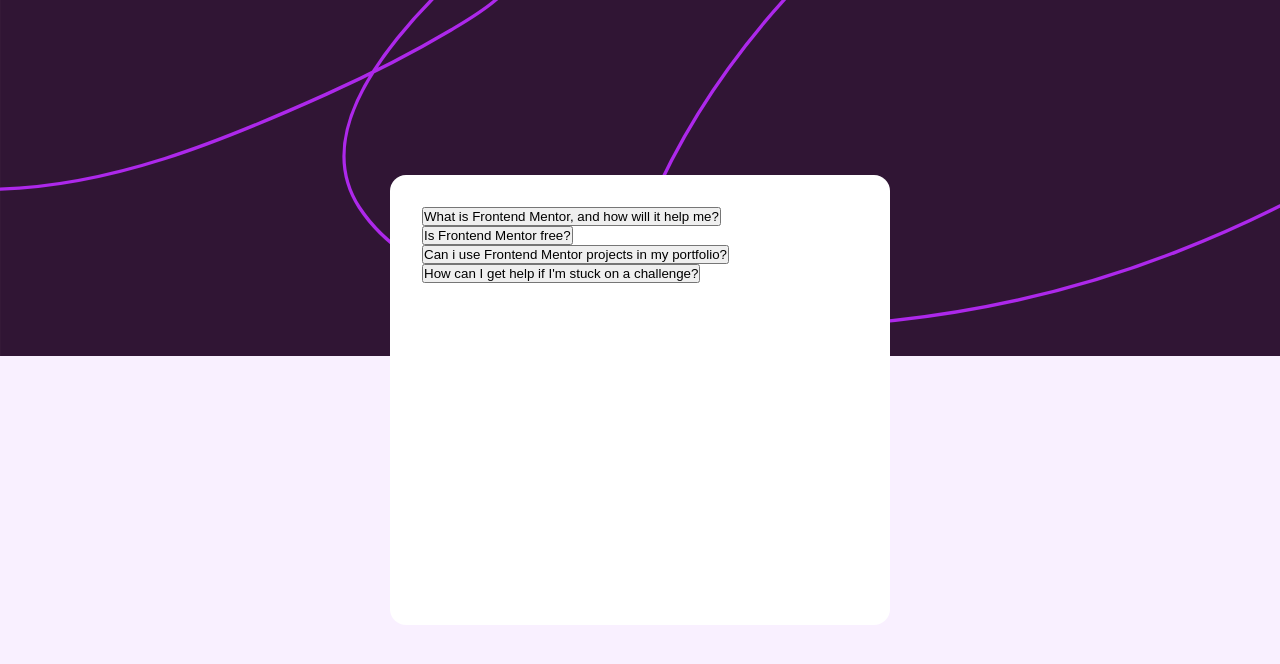
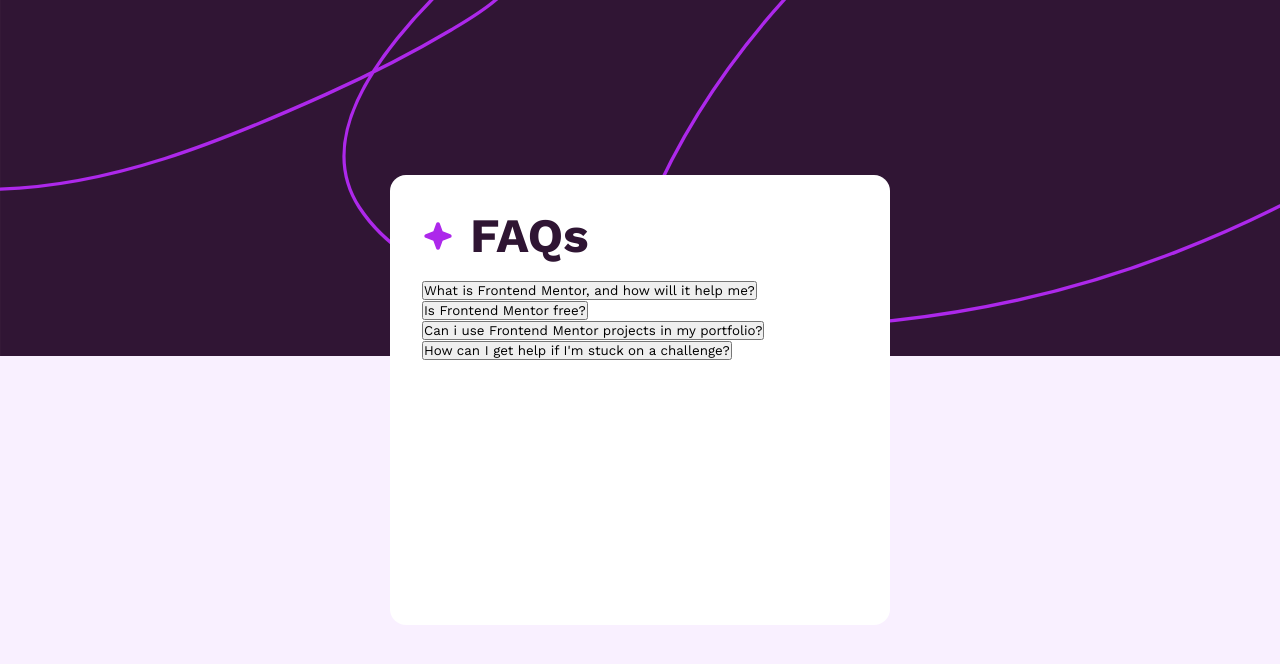
Before and after one commit to lucarl07/faq-accordion, a React (Vite) app: page / in a window 1280 px wide. Shown: the top 664 px of the page. Built offline with nearby package versions, Linux system fonts and the light colour scheme.

Commit message:
Add a "page title" component

```diff
--- a/src/components/App/App.css
+++ b/src/components/App/App.css
@@ -3,9 +3,9 @@
     flex-direction: column;
     align-items: center;
     justify-content: center;
+    height: 100vh;
     background-image: url('../../assets/images/background-pattern-desktop.svg');
     background-repeat: no-repeat;
     background-size: 200vh;
     background-color: var(--Light-pink);
-    height: 100vh;
 }
--- a/src/components/App/App.jsx
+++ b/src/components/App/App.jsx
@@ -1,6 +1,11 @@
+// Components and stylesheets:
 import ModalContainer from '../ModalContainer/ModalContainer';
 import Container from '../Container/Container';
+import PageTitle from '../PageTitle/PageTitle';
 import './App.css'
+
+// Images:
+import iconStar from '../../assets/images/icon-star.svg'
 
 const App = () => {
     const answers = [
@@ -12,10 +17,13 @@
 
     return (
         <Container>
-            <ModalContainer question={`What is Frontend Mentor, and how will it help me?`} answer={answers[0]}/>
-            <ModalContainer question={`Is Frontend Mentor free?`} answer={answers[1]}/>
-            <ModalContainer question={`Can i use Frontend Mentor projects in my portfolio?`} answer={answers[2]}/>
-            <ModalContainer question={`How can I get help if I'm stuck on a challenge? `} answer={answers[3]}/>
+            <PageTitle title={'FAQs'} src={iconStar} alt={'Sparkling star'} />
+            <div className='question-list'>
+                <ModalContainer question={`What is Frontend Mentor, and how will it help me?`} answer={answers[0]}/>
+                <ModalContainer question={`Is Frontend Mentor free?`} answer={answers[1]}/>
+                <ModalContainer question={`Can i use Frontend Mentor projects in my portfolio?`} answer={answers[2]}/>
+                <ModalContainer question={`How can I get help if I'm stuck on a challenge? `} answer={answers[3]}/>
+            </div>
         </Container>
     );
 }
--- a/src/components/Container/Container.css
+++ b/src/components/Container/Container.css
@@ -4,6 +4,7 @@
     padding: 2rem;
     width: 500px;
     height: 450px;
+    gap: 1rem;
     background-color: var(--White);
     border-radius: 1rem;
 }
--- /dev/null
+++ b/src/components/PageTitle/PageTitle.css
@@ -0,0 +1,15 @@
+.title {
+    display: flex;
+    align-items: center;
+    gap: 1rem;
+}
+
+.title img {
+    width: 32px;
+    height: 32px;
+}
+
+.title h1 {
+    font-size: 3rem;
+    color: var(--Dark-purple);
+}
--- /dev/null
+++ b/src/components/PageTitle/PageTitle.jsx
@@ -0,0 +1,17 @@
+import './PageTitle.css'
+
+const PageTitle = ({src, alt, title}) => {
+    return (
+        <div className='title'>
+            <img src={src} alt={alt} />
+            <h1>{title}</h1>
+        </div>
+    );
+}
+PageTitle.propTypes = {
+    src: String.isRequired,
+    alt: String.isRequired,
+    title: String.isRequired
+}
+
+export default PageTitle;
--- a/src/style.css
+++ b/src/style.css
@@ -21,4 +21,5 @@
     box-sizing: border-box;
     margin: 0;
     padding: 0;
+    font-family: 'Work Sans', sans-serif;
 }
```
